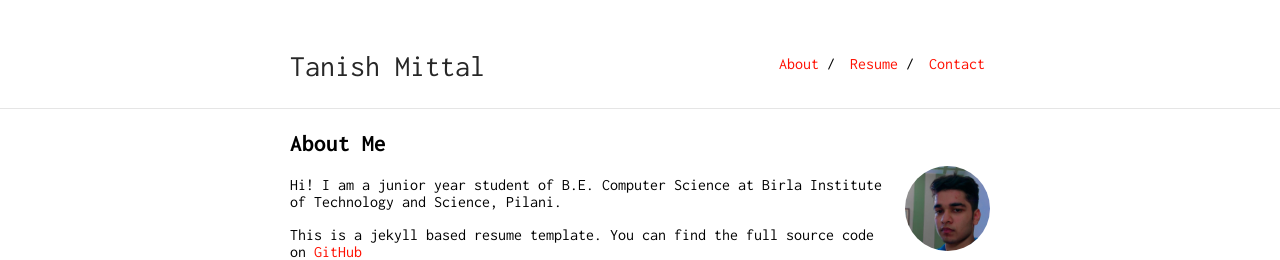
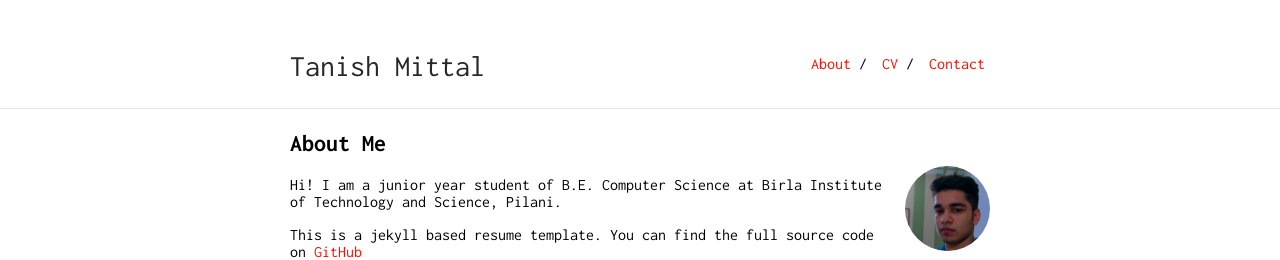
Before and after one commit to tanish3/tanish3.github.io, a Jekyll site: the page built from index.md, in a window 1280 px wide. Shown: the top 260 px of the page. Built offline with Jekyll 4.4.1, drawn with Linux system fonts in a browser that asks for light colours; our own code applies the rules of GitHub Pages for plain Markdown files.

Commit message:
Update _config.yml

```diff
--- a/_config.yml
+++ b/_config.yml
@@ -19,7 +19,7 @@ sass:
 nav:
  - name: "About"
    link: "/researcher/"
- - name: "Resume"
-   link: "resume.pdf"
+ - name: "CV"
+   link: "CV.pdf"
  - name: "Contact"
    link: "contact"
```
